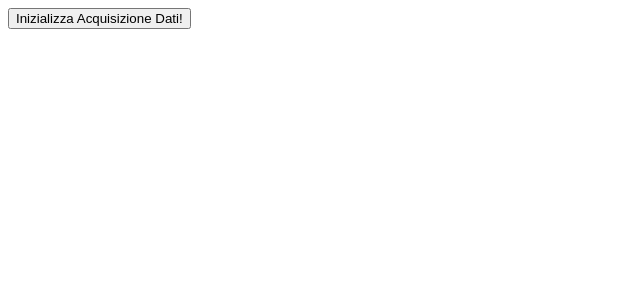
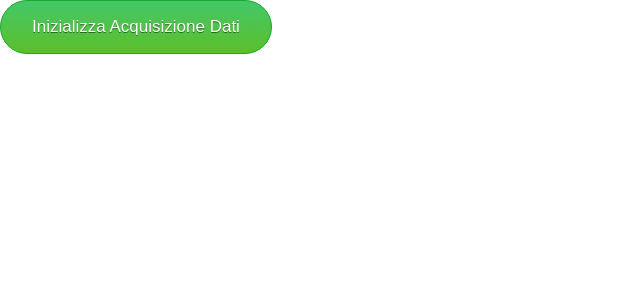
Before and after one commit to MatStar15/INFN-Remote-Control, a Flask app: page / in a window 1280 px wide. Shown: the top 300 px of the page, without its empty margins (0-640 px from the left). Run offline with Flask 3, Linux system fonts and the light colour scheme; some libraries are stand-ins or nearby versions.

Commit message:
created style.css

```diff
--- a/flaskr/src/routes.py
+++ b/flaskr/src/routes.py
@@ -14,4 +14,4 @@ def home():
 
 @main.route('/test')
 def test():
-    return render_template('index.html')
+    return render_template('test.html')
--- /dev/null
+++ b/flaskr/static/CSS/index.css
@@ -0,0 +1,29 @@
+* {
+    margin: 0;
+    padding: 0;
+}
+
+
+
+.synch {
+	background:linear-gradient(to bottom, #44c767 5%, #5cbf2a 100%);
+	background-color:#44c767;
+	border-radius:28px;
+	border:1px solid #18ab29;
+	display:inline-block;
+	cursor:pointer;
+	color:#ffffff;
+	font-family:Arial;
+	font-size:17px;
+	padding:16px 31px;
+	text-decoration:none;
+	text-shadow:0px 1px 0px #2f6627;
+}
+.synch:hover {
+	background:linear-gradient(to bottom, #5cbf2a 5%, #44c767 100%);
+	background-color:#5cbf2a;
+}
+.synch:active {
+	position:relative;
+	top:1px;
+}
--- a/flaskr/templates/index.html
+++ b/flaskr/templates/index.html
@@ -6,13 +6,15 @@
 <script src="http://ajax.googleapis.com/ajax/libs/jquery/1.11.2/jquery.min.js"></script>
 <script type="text/javascript" src="https://cdn.socket.io/4.5.4/socket.io.min.js"></script>
 <script type="text/javascript" charset="utf-8" src="{{url_for('static', filename='/JS/index.js')}}"></script>
+
+<link rel="stylesheet" href="{{url_for('static', filename='/CSS/index.css')}}">
     </header>
     <head>
         <meta charset="UTF-8">
         <title>Machine Control</title>
     </head>
     <body>
-        <button id ='start' type="submit" class="synch">Inizializza Acquisizione Dati!</button>
+        <a id ='start' type="submit" class="synch">Inizializza Acquisizione Dati</a>
         <!-- <button id = 'reset' type="reset">Reset</button> -->
         <img id="image" src="">
     </body>
--- /dev/null
+++ b/flaskr/templates/test.html
@@ -0,0 +1,2 @@
+Place Holder
+no use
```
Also changed, not shown: 1 other file.
